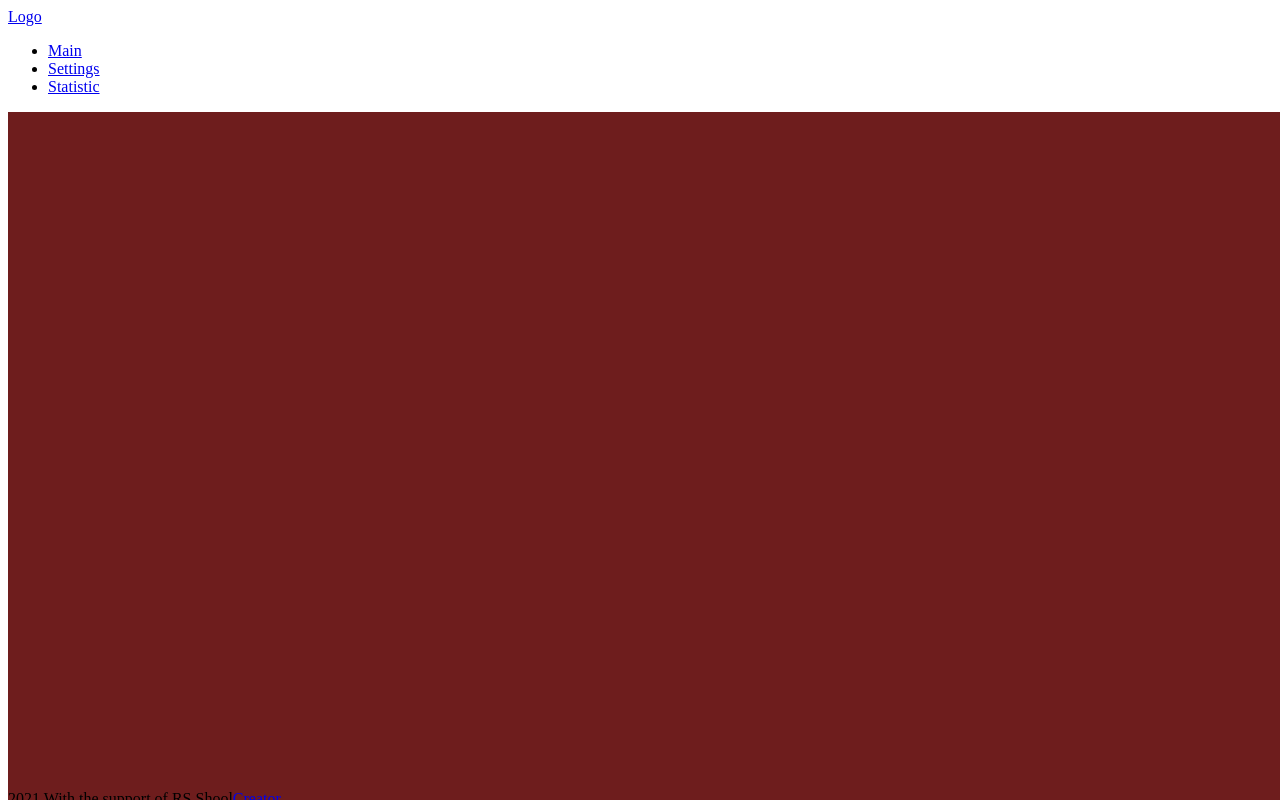
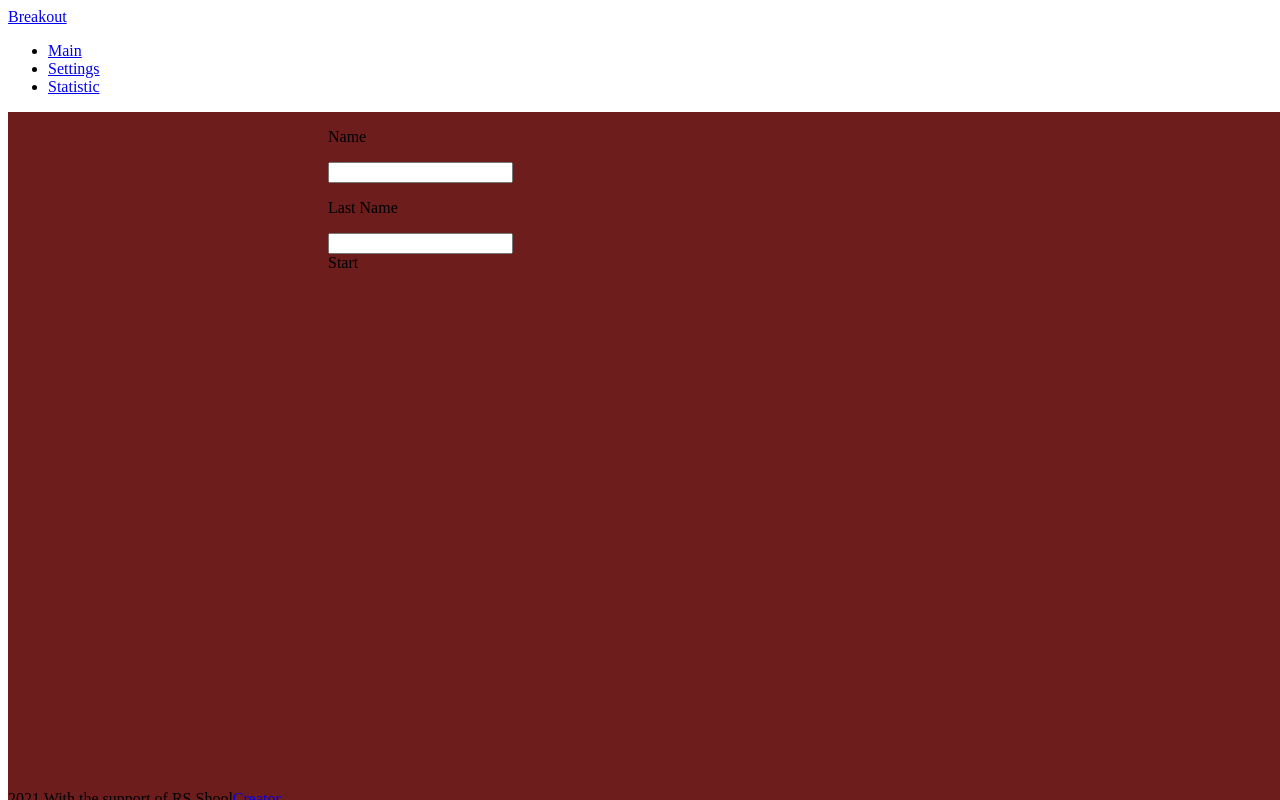
Before and after one commit to Andrei-Red/react-game, a React (Create React App) app in the folder breakout-game/: page / in a window 1280 px wide. Built offline with nearby package versions, Linux system fonts and the light colour scheme.

Commit message:
feat: created start page

```diff
--- a/breakout-game/package.json
+++ b/breakout-game/package.json
@@ -11,6 +11,7 @@
     "react-dom": "^17.0.1",
     "react-router-dom": "^5.2.0",
     "react-scripts": "4.0.3",
+    "sweetalert": "^2.1.2",
     "web-vitals": "^1.1.0"
   },
   "scripts": {
--- a/breakout-game/src/Routes.jsx
+++ b/breakout-game/src/Routes.jsx
@@ -2,11 +2,15 @@ import { Switch, Route} from "react-router-dom"
 import { StatisticPage } from "./pages/StatisticPage/StatisticPage"
 import { MainPage } from "./pages/MainPage/MainPage"
 import { SettingsPage } from "./pages/SettingsPage/SettingsPage"
-//import {  } from 'react-router-dom'
+import { StartPage } from "./pages/StartPage/StartPage"
+
 
 export const Routes = () => {
   return (
     <Switch>
+      <Route path="/" exact>
+        <StartPage />
+      </Route>
       <Route path="/main" exact>
         <MainPage />
       </Route>
--- a/breakout-game/src/pages/MainPage/game/dataGame.js
+++ b/breakout-game/src/pages/MainPage/game/dataGame.js
@@ -15,7 +15,8 @@ export const data = {
     colors: ["red", "lightblue"],
   },
   player: {
-    name: "Andrei",
+    name: "",
+    lastName: "",
     lives: 1,
     score: 0,
     level: 5,
@@ -27,4 +28,5 @@ export const data = {
     color: "orange",
   },
   screenWith: document.body.clientWidth
+
 };
--- a/breakout-game/src/pages/SiteStaticComponents/Footer/Footer.jsx
+++ b/breakout-game/src/pages/SiteStaticComponents/Footer/Footer.jsx
@@ -2,7 +2,7 @@ import s from './Footer.module.css'
 
 export const Footer = () => {
   return (
-    <footer className={`${s.footerPosition} page-footer`}>
+    <footer className={`page-footer ${s.footerPosition} `}>
       <div class="footer-copyright">
         <div class="container">
         2021 With the support of RS Shool
--- a/breakout-game/src/pages/SiteStaticComponents/Footer/Footer.module.css
+++ b/breakout-game/src/pages/SiteStaticComponents/Footer/Footer.module.css
@@ -2,4 +2,5 @@
   position: absolute;
   width: 100%;
   bottom: 0;
+  padding-top: 0;
 }
--- a/breakout-game/src/pages/SiteStaticComponents/NavBar/NavBar.jsx
+++ b/breakout-game/src/pages/SiteStaticComponents/NavBar/NavBar.jsx
@@ -4,7 +4,7 @@ export const NavBar = () => {
   return (
     <nav class="">
       <div class="nav-wrapper container">
-        <a href="#" class="">Logo</a>
+        <NavLink to="/">Breakout</NavLink>
         <ul id="nav-mobile" class="right">
           <li>
             <NavLink to="/main">Main</NavLink>
--- /dev/null
+++ b/breakout-game/src/pages/StartPage/StartPage.jsx
@@ -0,0 +1,59 @@
+import s from './StartPage.module.css'
+import swal from 'sweetalert';
+import { data } from './../MainPage/game/dataGame'
+import { MainPage } from '../MainPage/MainPage';
+
+
+export const StartPage = () => {
+
+  const startGame = () =>{
+    const firstName = document.querySelector('#first_name').value
+    const lastName = document.querySelector('#last_name').value
+
+
+
+    if (!firstName || !lastName) {
+      swal("Нou need to fill in the input fields");
+    } else {
+      data.player.name = firstName
+      data.player.lastName = lastName
+
+      return (
+        <MainPage />
+      );
+    }
+    console.log("sfirstName", firstName);
+
+  }
+
+
+
+
+  return (
+    <div class="row">
+      <div class="col s12 m6" className={`col s12 m6 ${s.inputGroup}`}>
+        <div class="card   grey lighten-1">
+          <div class="card-content white-text">
+
+          <div class="row">
+            <div class="input-field col s6">
+              <p>Name</p>
+              <input  id="first_name" type="text" class="validate"/>
+
+            </div>
+            <div class="input-field col s6">
+              <p>Last Name</p>
+              <input id="last_name" type="text" class="validate"/>
+            </div>
+          </div>
+
+          </div>
+          <div class="card-action">
+            <a class="waves-effect waves-light btn" onClick={startGame}>Start</a>
+          </div>
+        </div>
+      </div>
+    </div>
+
+  )
+}
--- /dev/null
+++ b/breakout-game/src/pages/StartPage/StartPage.module.css
@@ -0,0 +1,7 @@
+
+
+@media (min-width: 600px) {
+  .inputGroup {
+    margin-left: 25% !important;
+  }
+}
```
Also changed, not shown: 1 other file (tests, documents, lock files or other folders).
